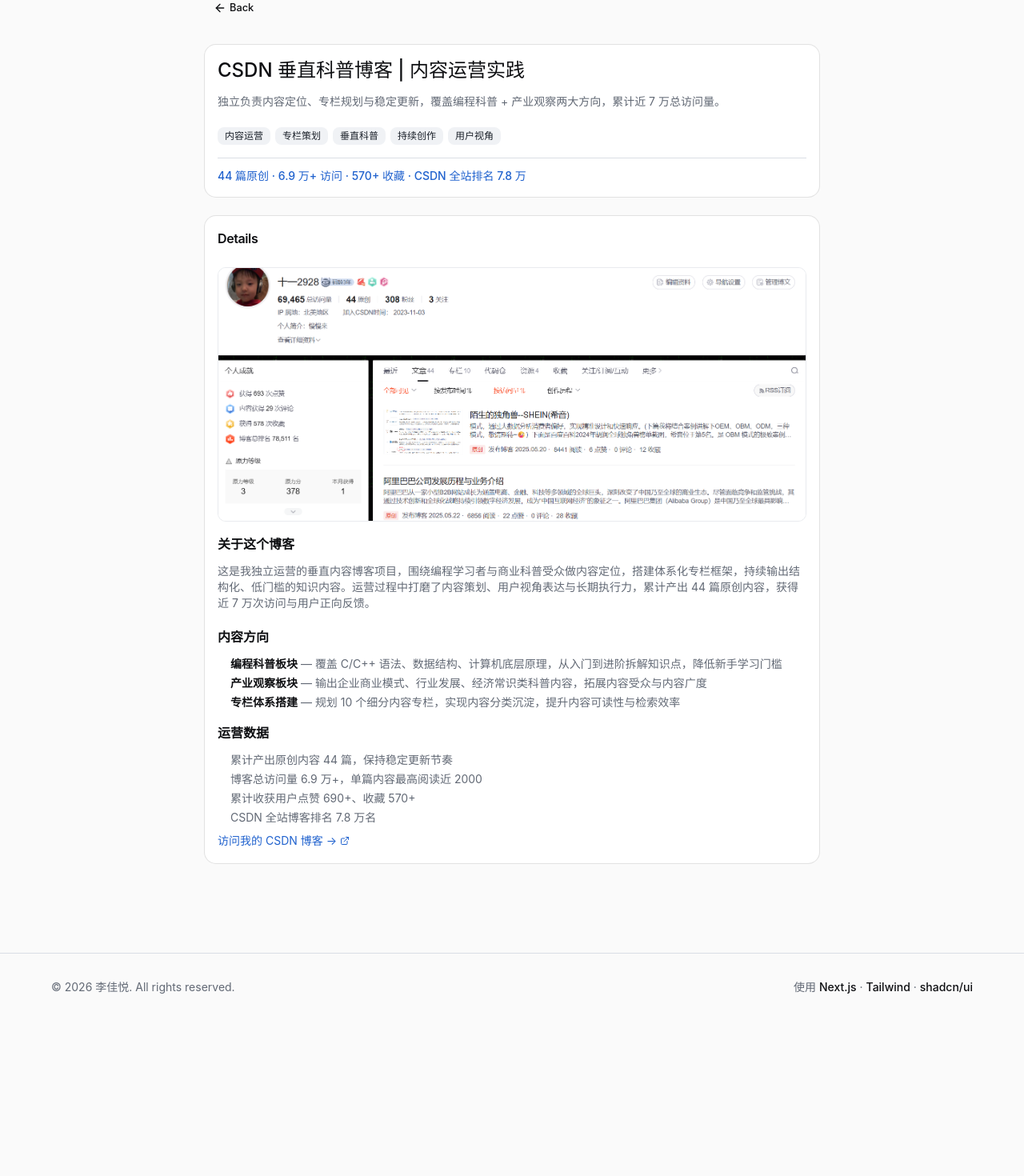
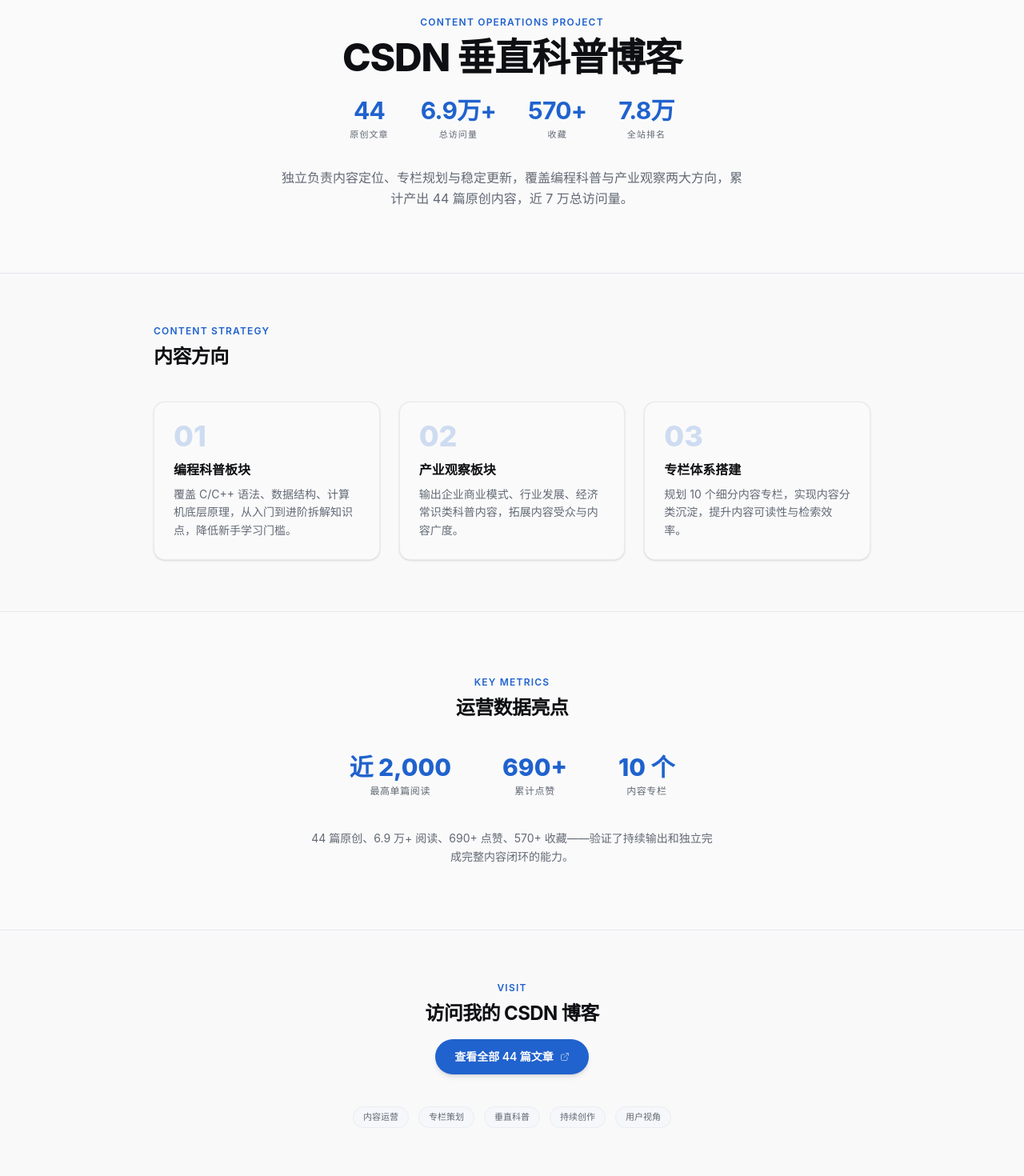
Before and after one commit to li-jiayue-work/personal-site, a Next.js app: page /projects/csdn-content in a window 1280 px wide. Shown: the part 100-1570 px from the top of the page at 80% size. Before the commit the page ends 1376 px from the top, so only its background shows below. Built offline with nearby package versions, Linux system fonts and the light colour scheme.

Commit message:
feat: 三个项目详情页添加独立 metadata 导出，CSDN 博客新增专属页面

```diff
--- a/src/app/projects/[slug]/page.tsx
+++ b/src/app/projects/[slug]/page.tsx
@@ -11,7 +11,7 @@
 }
 
 // Slugs that have their own standalone page.tsx
-const STANDALONE_SLUGS = ["amazon-books-analysis", "amazon-products"];
+const STANDALONE_SLUGS = ["amazon-books-analysis", "amazon-products", "csdn-content"];
 
 export function generateStaticParams() {
   return getAllProjects()
--- a/src/app/projects/amazon-books-analysis/page.tsx
+++ b/src/app/projects/amazon-books-analysis/page.tsx
@@ -1,5 +1,16 @@
+import type { Metadata } from "next";
 import Link from "next/link";
 import { ArrowLeftIcon, ExternalLinkIcon, BarChart3Icon, FileTextIcon } from "lucide-react";
+
+export const metadata: Metadata = {
+  title: "亚马逊畅销书市场分析 | 李佳悦",
+  description: "基于 500 本 Amazon 畅销书真实数据的多维度市场分析，含可视化图表与 AI 驱动的运营策略建议。",
+  openGraph: {
+    title: "亚马逊畅销书市场分析 | 李佳悦",
+    description: "基于 500 本 Amazon 畅销书真实数据的多维度市场分析。",
+    type: "website",
+  },
+};
 
 const KPIS = [
   { value: "500", label: "Books Analyzed" },
--- a/src/app/projects/amazon-products/page.tsx
+++ b/src/app/projects/amazon-products/page.tsx
@@ -1,5 +1,16 @@
+import type { Metadata } from "next";
 import Link from "next/link";
 import { ArrowLeftIcon, ExternalLinkIcon, FileTextIcon } from "lucide-react";
+
+export const metadata: Metadata = {
+  title: "亚马逊印度电商商品市场分析 | 李佳悦",
+  description: "基于 Amazon India 平台 1,465 条真实产品数据，综合运用探索性数据分析、K-Means 聚类与随机森林回归，揭示定价规律与品类竞争格局。",
+  openGraph: {
+    title: "亚马逊印度电商商品市场分析 | 李佳悦",
+    description: "基于 1,465 条真实数据的 Amazon India 市场分析。",
+    type: "website",
+  },
+};
 
 const KPIS = [
   { value: "1,465", label: "Products Analyzed" },
--- /dev/null
+++ b/src/app/projects/csdn-content/page.tsx
@@ -0,0 +1,179 @@
+import type { Metadata } from "next";
+import Link from "next/link";
+import { ArrowLeftIcon, ExternalLinkIcon } from "lucide-react";
+
+export const metadata: Metadata = {
+  title: "CSDN 垂直科普博客 | 李佳悦",
+  description: "独立负责内容定位、专栏规划与稳定更新，覆盖编程科普与产业观察两大方向，累计近 7 万总访问量。",
+  openGraph: {
+    title: "CSDN 垂直科普博客 | 李佳悦",
+    description: "内容运营实践，累计近 7 万总访问量。",
+    type: "website",
+  },
+};
+
+const KPIS = [
+  { value: "44", label: "原创文章" },
+  { value: "6.9万+", label: "总访问量" },
+  { value: "570+", label: "收藏" },
+  { value: "7.8万", label: "全站排名" },
+];
+
+const PILLARS = [
+  {
+    title: "编程科普板块",
+    body: "覆盖 C/C++ 语法、数据结构、计算机底层原理，从入门到进阶拆解知识点，降低新手学习门槛。",
+  },
+  {
+    title: "产业观察板块",
+    body: "输出企业商业模式、行业发展、经济常识类科普内容，拓展内容受众与内容广度。",
+  },
+  {
+    title: "专栏体系搭建",
+    body: "规划 10 个细分内容专栏，实现内容分类沉淀，提升内容可读性与检索效率。",
+  },
+];
+
+const HIGHLIGHTS = [
+  { label: "最高单篇阅读", value: "近 2,000" },
+  { label: "累计点赞", value: "690+" },
+  { label: "内容专栏", value: "10 个" },
+];
+
+export default function CsdnContentPage() {
+  return (
+    <div className="min-h-screen bg-background">
+      {/* ── Back link ──────────────────────────── */}
+      <div className="mx-auto max-w-4xl px-6 pt-8">
+        <Link
+          href="/#projects"
+          className="inline-flex items-center gap-1.5 text-sm text-muted-foreground hover:text-foreground transition-colors"
+        >
+          <ArrowLeftIcon className="h-3.5 w-3.5" />
+          Back to Projects
+        </Link>
+      </div>
+
+      {/* ═══════════════════════════════════════
+          HERO
+          ═══════════════════════════════════════ */}
+      <section className="pt-16 pb-20 px-6">
+        <div className="mx-auto max-w-4xl text-center">
+          <p className="text-xs font-semibold tracking-widest uppercase text-primary mb-3">
+            Content Operations Project
+          </p>
+          <h1 className="text-4xl sm:text-5xl font-extrabold tracking-tight text-foreground mb-6">
+            CSDN 垂直科普博客
+          </h1>
+
+          {/* KPI row */}
+          <div className="flex justify-center gap-6 sm:gap-10 flex-wrap mb-8">
+            {KPIS.map((kpi) => (
+              <div key={kpi.label} className="text-center">
+                <p className="text-2xl sm:text-3xl font-bold text-primary tracking-tight">
+                  {kpi.value}
+                </p>
+                <p className="text-[11px] text-muted-foreground uppercase tracking-widest mt-1">
+                  {kpi.label}
+                </p>
+              </div>
+            ))}
+          </div>
+
+          <p className="text-base text-muted-foreground max-w-xl mx-auto leading-relaxed">
+            独立负责内容定位、专栏规划与稳定更新，覆盖编程科普与产业观察两大方向，累计产出 44 篇原创内容，近 7 万总访问量。
+          </p>
+        </div>
+      </section>
+
+      {/* ═══════════════════════════════════════
+          CORE PILLARS
+          ═══════════════════════════════════════ */}
+      <section className="py-16 px-6 bg-accent/5 border-y border-border/60">
+        <div className="mx-auto max-w-4xl">
+          <p className="text-xs font-semibold tracking-widest uppercase text-primary mb-2">
+            Content Strategy
+          </p>
+          <h2 className="text-2xl font-bold tracking-tight mb-10">内容方向</h2>
+
+          <div className="grid sm:grid-cols-3 gap-6">
+            {PILLARS.map((p, i) => (
+              <div
+                key={i}
+                className="bg-background rounded-xl p-6 border border-border/60 shadow-sm"
+              >
+                <p className="text-4xl font-extrabold text-primary/20 mb-3 leading-none">
+                  0{i + 1}
+                </p>
+                <h3 className="text-base font-bold mb-2">{p.title}</h3>
+                <p className="text-sm text-muted-foreground leading-relaxed">{p.body}</p>
+              </div>
+            ))}
+          </div>
+        </div>
+      </section>
+
+      {/* ═══════════════════════════════════════
+          HIGHLIGHTS
+          ═══════════════════════════════════════ */}
+      <section className="py-20 px-6">
+        <div className="mx-auto max-w-4xl text-center">
+          <p className="text-xs font-semibold tracking-widest uppercase text-primary mb-2">
+            Key Metrics
+          </p>
+          <h2 className="text-2xl font-bold tracking-tight mb-10">运营数据亮点</h2>
+
+          <div className="flex justify-center gap-10 sm:gap-16 flex-wrap mb-10">
+            {HIGHLIGHTS.map((h) => (
+              <div key={h.label} className="text-center">
+                <p className="text-3xl font-extrabold text-primary">{h.value}</p>
+                <p className="text-xs text-muted-foreground uppercase tracking-wider mt-1">
+                  {h.label}
+                </p>
+              </div>
+            ))}
+          </div>
+
+          <p className="text-sm text-muted-foreground max-w-lg mx-auto leading-relaxed">
+            44 篇原创、6.9 万+ 阅读、690+ 点赞、570+ 收藏——验证了持续输出和独立完成完整内容闭环的能力。
+          </p>
+        </div>
+      </section>
+
+      {/* ═══════════════════════════════════════
+          VISIT CTA
+          ═══════════════════════════════════════ */}
+      <section className="py-16 px-6 bg-accent/5 border-y border-border/60">
+        <div className="mx-auto max-w-4xl text-center">
+          <p className="text-xs font-semibold tracking-widest uppercase text-primary mb-2">
+            Visit
+          </p>
+          <h2 className="text-2xl font-bold tracking-tight mb-4">访问我的 CSDN 博客</h2>
+
+          <a
+            href="https://blog.csdn.net/2302_80868583?spm=1000.2115.3001.5343"
+            target="_blank"
+            rel="noopener noreferrer"
+            className="inline-flex items-center gap-2 px-6 py-3 bg-primary text-primary-foreground rounded-full font-semibold text-sm hover:opacity-90 transition-opacity shadow-md"
+          >
+            查看全部 44 篇文章
+            <ExternalLinkIcon className="h-3 w-3 opacity-60" />
+          </a>
+
+          <div className="mt-10 flex justify-center gap-3 flex-wrap">
+            {["内容运营", "专栏策划", "垂直科普", "持续创作", "用户视角"].map(
+              (tag) => (
+                <span
+                  key={tag}
+                  className="text-[11px] font-medium px-3 py-1 rounded-full bg-accent/10 text-muted-foreground border border-border/40"
+                >
+                  {tag}
+                </span>
+              )
+            )}
+          </div>
+        </div>
+      </section>
+    </div>
+  );
+}
```
